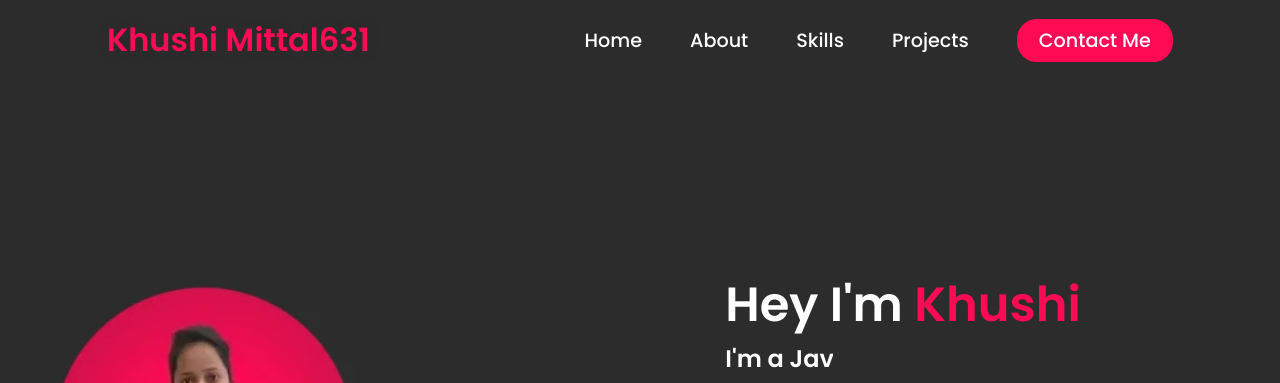
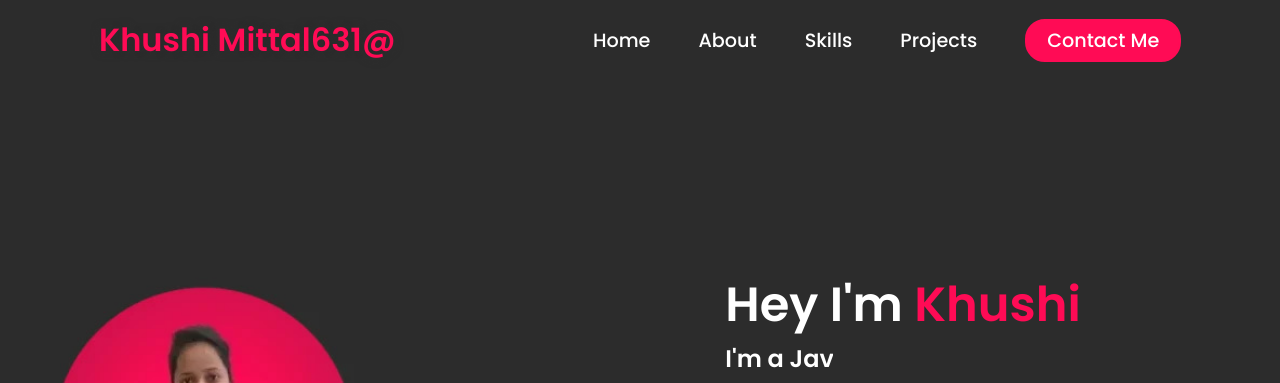
Before and after one commit to KhushiMittal631/Portfolio-Khushi, a plain HTML site: page index.html in a window 1280 px wide. Shown: the top 383 px of the page. Drawn offline with nearby package versions, Linux system fonts and the light colour scheme.

Commit message:
the 3rd change

```diff
--- a/index.html
+++ b/index.html
@@ -12,7 +12,7 @@
     <nav>
         <div class="nav-container">
             <div class="logo" data-aos="zoom-in" data-aos-duration="1000">
-                <span>Khushi Mittal631</span>
+                <span>Khushi Mittal631@</span>
             </div>
             <div class="links">
                 <div class="link" data-aos="fade-up" data-aos-duration="1000" data-aos-delay="100"><a href="#Home">Home</a></div>
```
